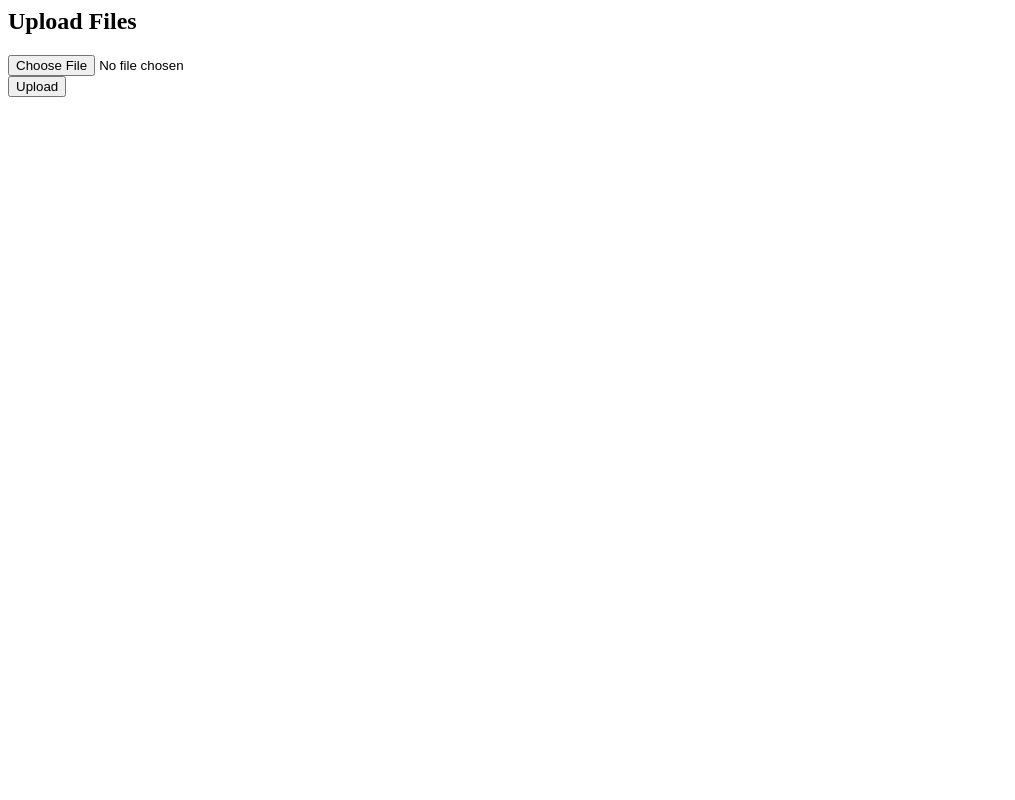
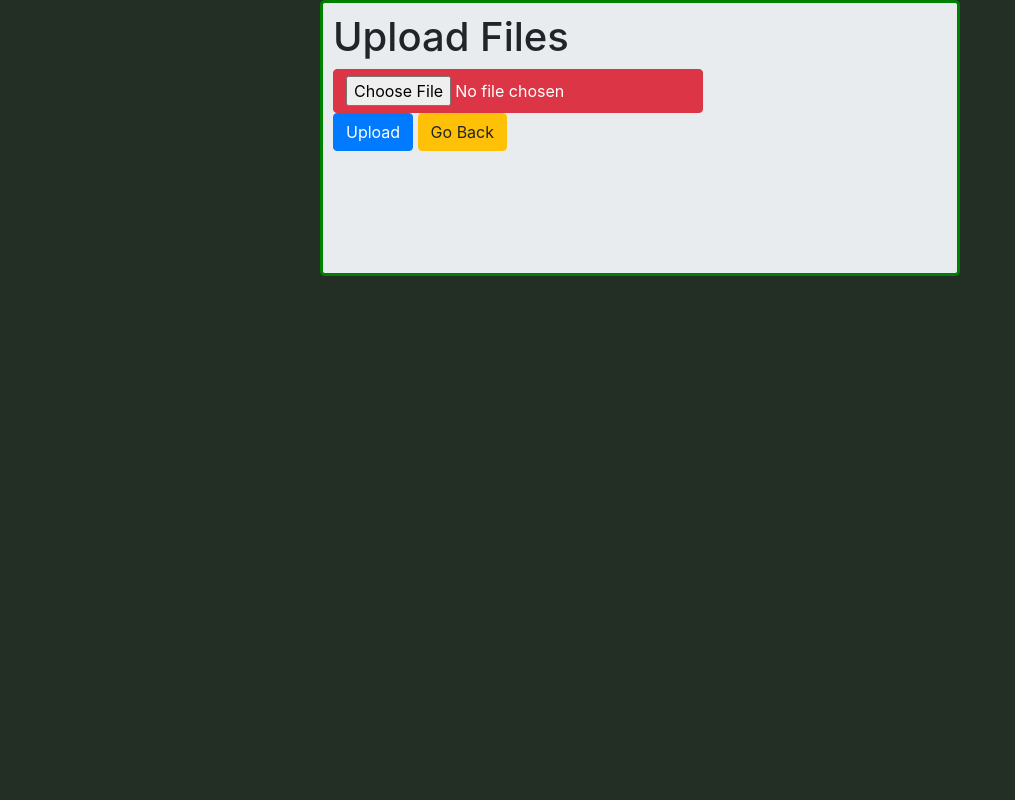
Before and after one commit to alestor123/chuckflix, a Node server app: page /upload in a window 1280 px wide. Shown: the whole page, without its empty margins (0-1015 px from the left). Run offline with Node 20, Linux system fonts and the light colour scheme; data that the repository does not hold is empty; some libraries are stand-ins or nearby versions.

Commit message:
css added for mobile app

```diff
--- a/app.js
+++ b/app.js
@@ -13,7 +13,7 @@ var express = require('express'),
         }
     }),
     upload = multer({ storage: storage });
-mongoose.connect('mongodb://localhost:27017/movs-2nd', { useNewUrlParser: false })
+mongoose.connect('mongodb://localhost:27017/movs-3rd', { useNewUrlParser: false })
     .then(() => console.log('connect')).catch(err => console.log(err))
 
 // making the collection(table) schema
--- a/views/index.ejs
+++ b/views/index.ejs
@@ -286,9 +286,6 @@
 
                 <tr><video width="320" height="240" controls><source src="<%= data[i].picspath %>" type="video/mp4"><source src="<%= data[i].picspath %>" type="video/ogg">Your browser does not support the video tag. </video>
             </div>
-            <td>
-                <form action="/download/<%= data[i]._id %>" method="GET"><input type="submit" value="Download"></form>
-            </td>
             </tr>
             <%
         }
--- a/views/upload.ejs
+++ b/views/upload.ejs
@@ -1,6 +1,26 @@
-<h2>
-    Upload Files</h2>
-<form action="/" method="POST" enctype="multipart/form-data">
-    <input type="file" name="pic"><br>
-    <input type="submit" value="Upload">
-</form><br><br><br><br>
+<link rel="stylesheet" href="https://stackpath.bootstrapcdn.com/bootstrap/4.5.0/css/bootstrap.min.css" integrity="sha384-9aIt2nRpC12Uk9gS9baDl411NQApFmC26EwAOH8WgZl5MYYxFfc+NcPb1dKGj7Sk" crossorigin="anonymous">
+<style>
+    .jumbotron {
+        width: 400;
+        left: 50%;
+        margin: auto;
+        width: 50%;
+        padding-top: 30;
+        border: 3px solid green;
+        padding: 10px;
+        top: 50%
+    }
+
+    body {
+        background-color: rgb(35, 46, 36)
+    }
+</style>
+
+<body>
+    <div class="jumbotron">
+        <h1>Upload Files</h1>
+        <form action="/" method="POST" enctype="multipart/form-data"><input type="file" name="pic" class="btn btn-danger"><br><input type="submit" value="Upload" class="btn btn-primary">
+            <a type="button" href="/" class=" btn btn-warning ">Go Back</a>
+        </form><br><br><br><br></div>
+
+</body>
```
